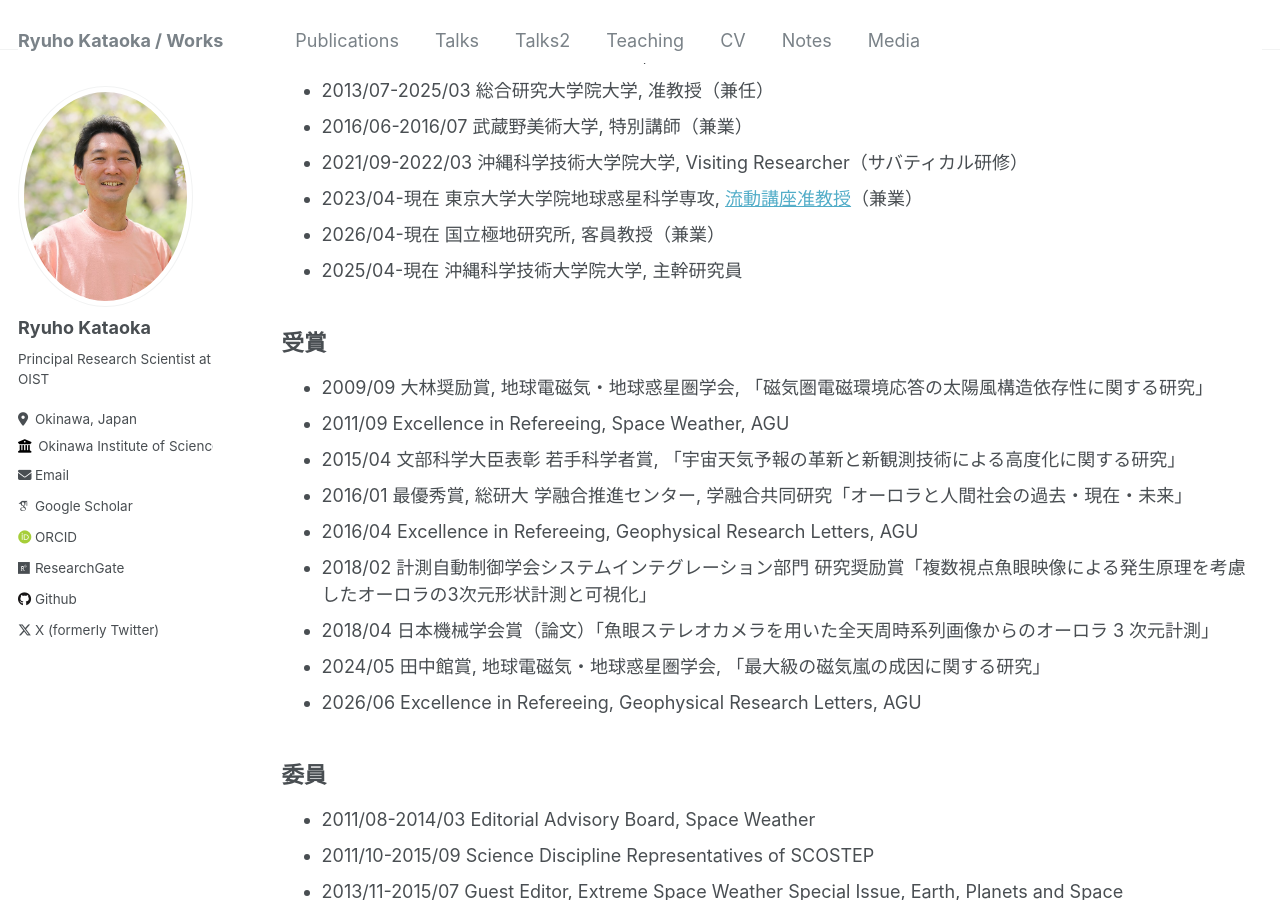
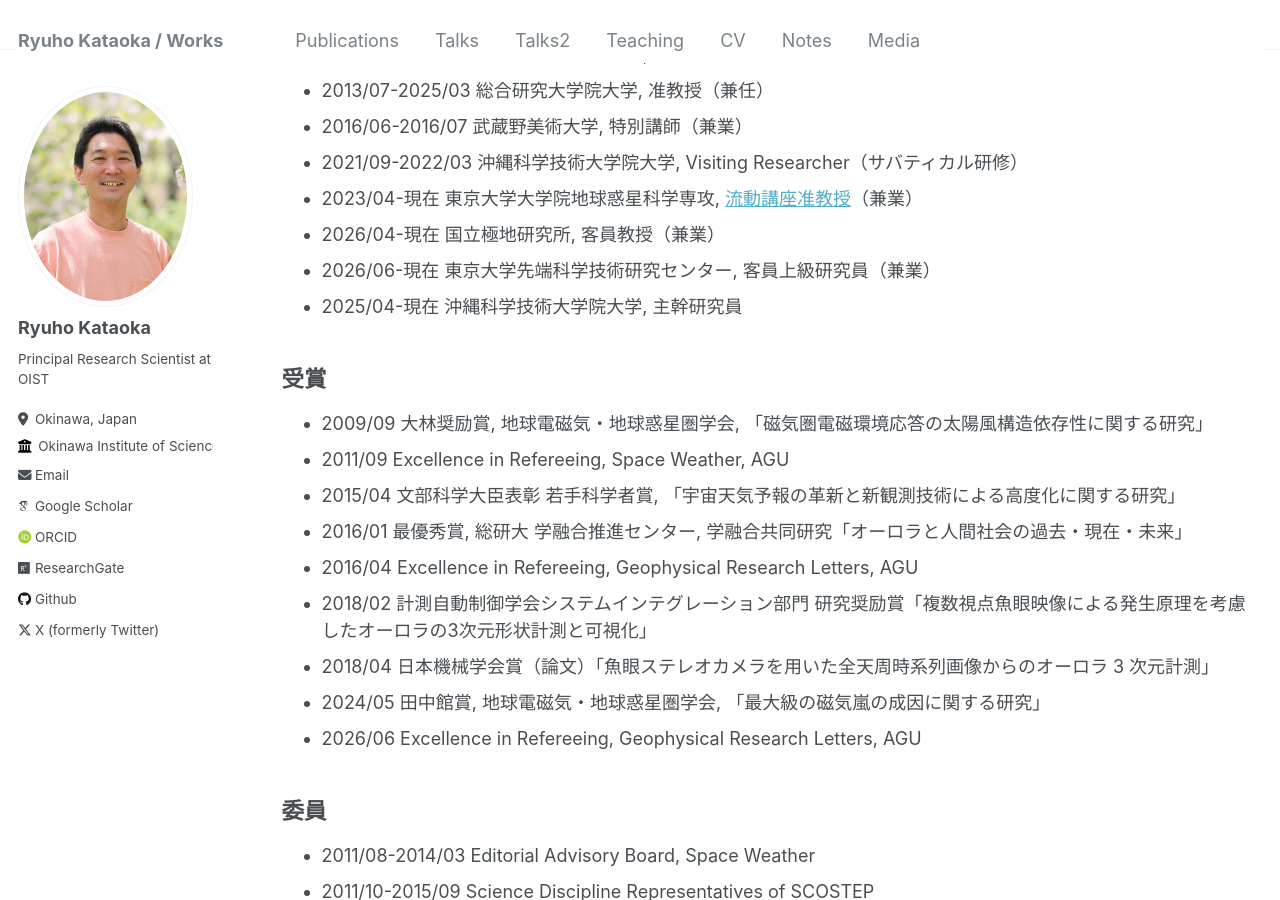
Before and after one commit to ryuhokataoka/ryuhokataoka.github.io, a Jekyll site: the page built from _pages/notes.md, in a window 1280 px wide and 900 px high, scrolled down 1324 px. Built offline with Jekyll 4.4.1, drawn with Linux system fonts in a browser that asks for light colours; some web fonts are replaced.

Commit message:
Add current position as a senior researcher

```diff
--- a/_pages/notes.md
+++ b/_pages/notes.md
@@ -47,6 +47,7 @@ Notes
 * 2021/09-2022/03 沖縄科学技術大学院大学, Visiting Researcher（サバティカル研修）
 * 2023/04-現在 東京大学大学院地球惑星科学専攻, [流動講座准教授](https://www.eps.s.u-tokyo.ac.jp/member/#index_id4)（兼業）
 * 2026/04-現在 国立極地研究所, 客員教授（兼業）
+* 2026/06-現在 東京大学先端科学技術研究センター, 客員上級研究員（兼業）
 * 2025/04-現在 沖縄科学技術大学院大学, 主幹研究員
 
 受賞
```
